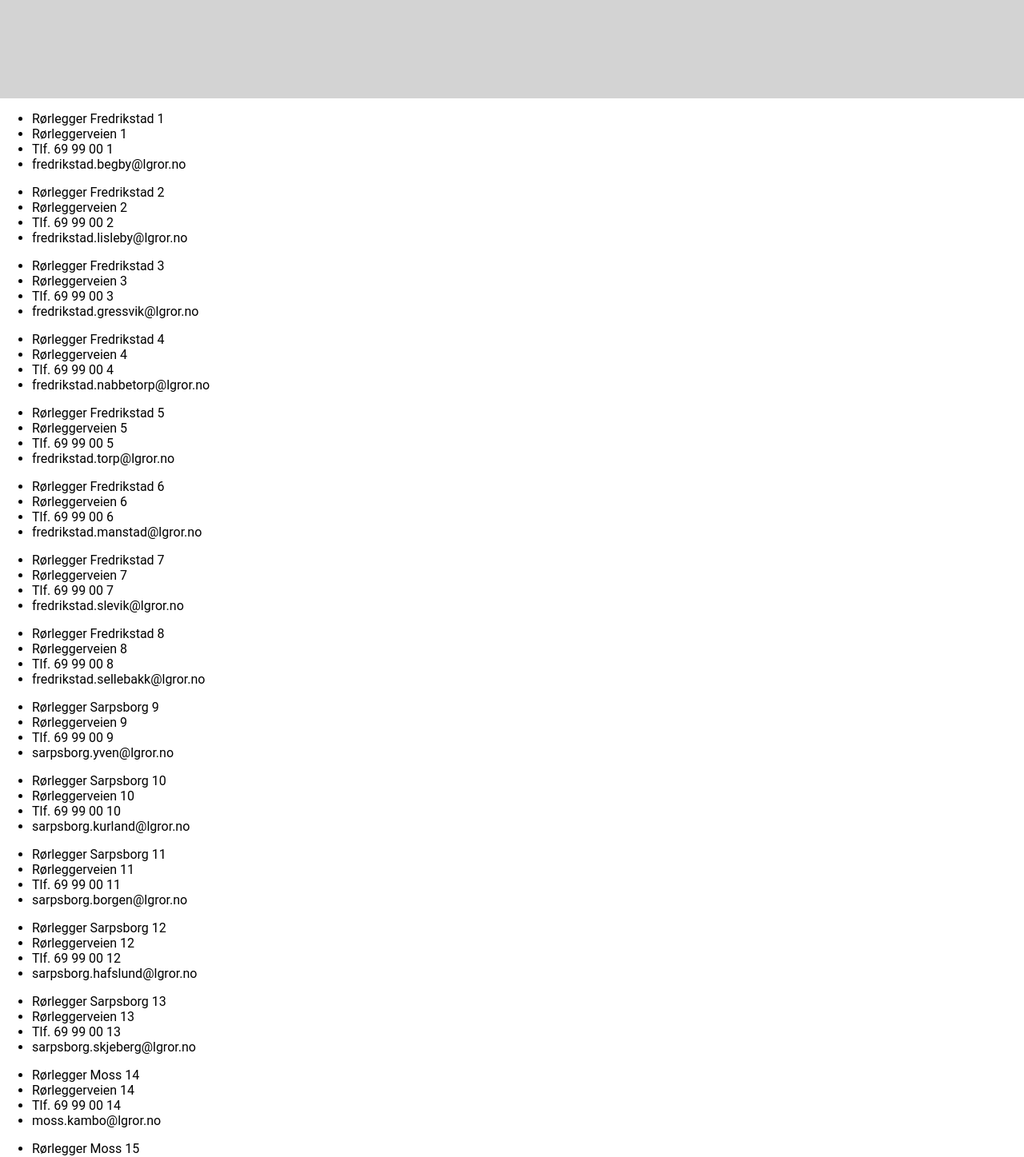
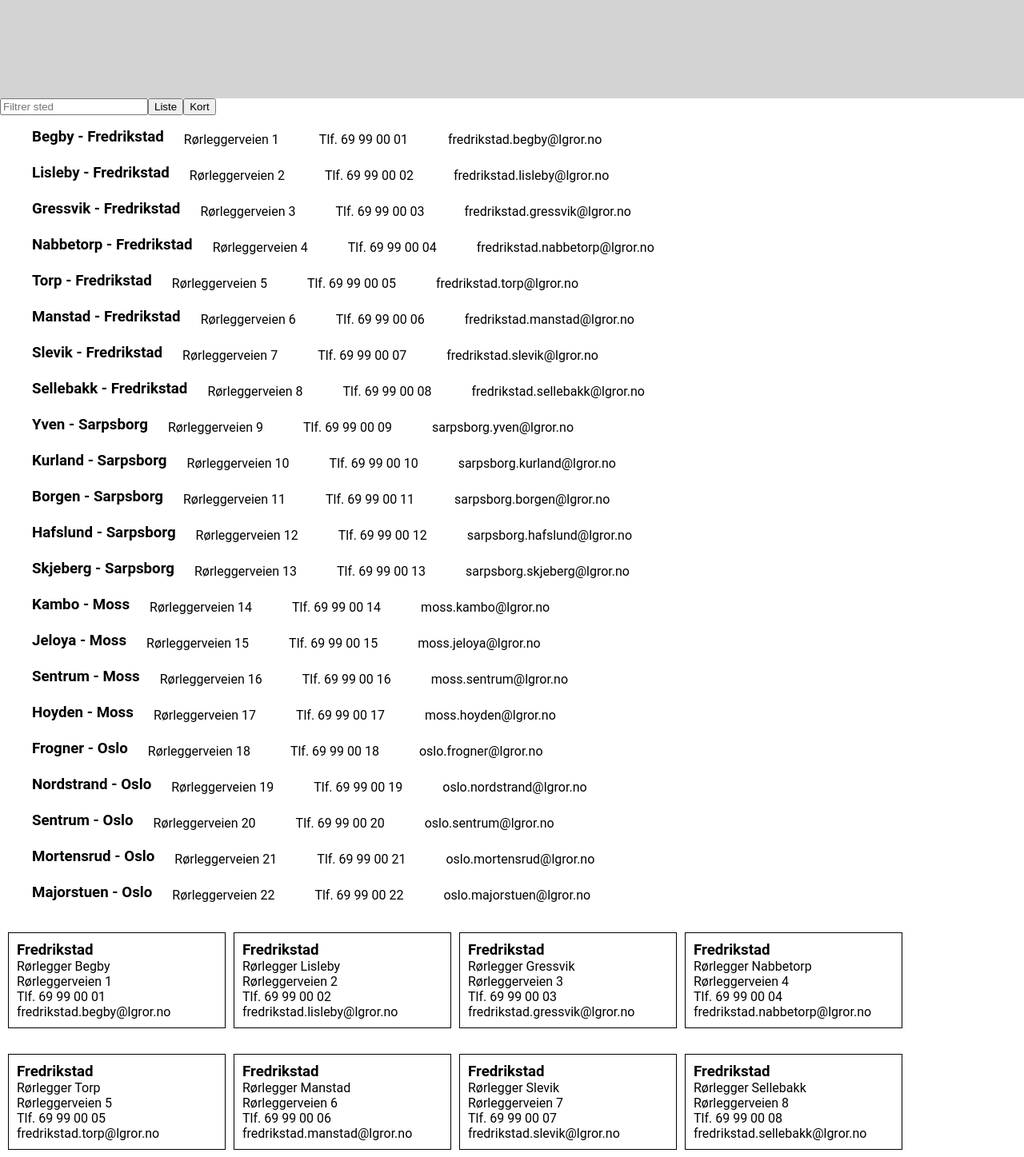
Before and after one commit to Aricin86/eksamen, a React app in the folder client/: page /kontorer in a window 1280 px wide. Shown: the part 340-1787 px from the top of the page at 80% size. Built offline with nearby package versions, Linux system fonts and the light colour scheme.

Commit message:
Offices shown as list and card

```diff
--- a/client/package.json
+++ b/client/package.json
@@ -15,6 +15,7 @@
     "@babel/preset-env": "^7.12.1",
     "@babel/preset-react": "^7.12.1",
     "@babel/register": "7.12.1",
+    "@fortawesome/react-fontawesome": "^0.1.13",
     "@webpack-cli/serve": "^1.1.0",
     "axios": "0.21.0",
     "babel-eslint": "^10.1.0",
@@ -46,6 +47,9 @@
   "dependencies": {
     "@emotion/core": "^10.0.35",
     "@emotion/styled": "^10.0.27",
+    "@fortawesome/fontawesome-free": "^5.15.1",
+    "@fortawesome/fontawesome-svg-core": "^1.2.32",
+    "@fortawesome/free-solid-svg-icons": "^5.15.1",
     "@webpack-cli/init": "^1.0.3",
     "emotion-theming": "^10.0.27",
     "prop-types": "^15.7.2",
--- /dev/null
+++ b/client/src/components/CardOffices.jsx
@@ -0,0 +1,42 @@
+import React, { useState } from 'react';
+import styled from 'styled-components';
+import { OfficeList } from '../data/OfficeList';
+
+const StyledCard = styled.ul`
+  list-style: none;
+  border: 1px solid black;
+  width: 250px;
+  margin-left: 10px;
+  padding: 10px;
+  display: inline-grid;
+`;
+
+const StyledTitle = styled.h3`
+  margin: 0;
+`;
+
+const CardOffices = ({ search }) =>
+  OfficeList.filter((data) => {
+    if (search === '') return data;
+    if (
+      data.place.toLowerCase().includes(search) ||
+      data.locale.toLowerCase().includes(search)
+    ) {
+      return data;
+    }
+  }).map((data, i) => (
+    <StyledCard key={i}>
+      <StyledTitle>{data.place}</StyledTitle>
+      <li>Rørlegger {data.locale}</li>
+      <li>Rørleggerveien {data.officenumber}</li>
+      <li>
+        Tlf. 69 99 00{' '}
+        {data.officenumber < 10 ? `0${data.officenumber}` : data.officenumber}
+      </li>
+      <li>
+        {data.place.toLowerCase()}.{data.locale.toLowerCase()}@lgror.no
+      </li>
+    </StyledCard>
+  ));
+
+export default CardOffices;
--- /dev/null
+++ b/client/src/components/ListOffices.jsx
@@ -0,0 +1,43 @@
+import React, { useState } from 'react';
+import styled from 'styled-components';
+import { OfficeList } from '../data/OfficeList';
+
+const StyledList = styled.ul`
+  list-style: none;
+  display: flex;
+`;
+
+const StyledListItem = styled.li`
+  margin: 5px 25px;
+`;
+
+const StyledTitle = styled.h3`
+  margin: 0;
+`;
+const ListOffices = ({ search }) =>
+  OfficeList.filter((data) => {
+    if (search === '') return data;
+    if (
+      data.place.toLowerCase().includes(search) ||
+      data.locale.toLowerCase().includes(search)
+    ) {
+      return data;
+    }
+  }).map((data, i) => (
+    <StyledList key={i}>
+      <StyledTitle>
+        {data.locale} - {data.place}
+      </StyledTitle>
+      {/* <li>Rørlegger {data.locale}</li> */}
+      <StyledListItem>Rørleggerveien {data.officenumber}</StyledListItem>
+      <StyledListItem>
+        Tlf. 69 99 00{' '}
+        {data.officenumber < 10 ? `0${data.officenumber}` : data.officenumber}
+      </StyledListItem>
+      <StyledListItem>
+        {data.place.toLowerCase()}.{data.locale.toLowerCase()}@lgror.no
+      </StyledListItem>
+    </StyledList>
+  ));
+
+export default ListOffices;
--- a/client/src/data/offices.js
+++ b/client/src/data/OfficeList.js
@@ -1,4 +1,4 @@
-export const officeData = [
+export const OfficeList = [
   {
     place: 'Fredrikstad',
     locale: 'Begby',
@@ -39,6 +39,7 @@ export const officeData = [
     locale: 'Sellebakk',
     officenumber: 8,
   },
+
   {
     place: 'Sarpsborg',
     locale: 'Yven',
@@ -64,6 +65,7 @@ export const officeData = [
     locale: 'Skjeberg',
     officenumber: 13,
   },
+
   {
     place: 'Moss',
     locale: 'Kambo',
@@ -84,6 +86,7 @@ export const officeData = [
     locale: 'Hoyden',
     officenumber: 17,
   },
+
   {
     place: 'Oslo',
     locale: 'Frogner',
@@ -101,7 +104,7 @@ export const officeData = [
   },
   {
     place: 'Oslo',
-    locale: 'Gamle Oslo',
+    locale: 'Mortensrud',
     officenumber: 21,
   },
   {
--- a/client/src/pages/Offices.jsx
+++ b/client/src/pages/Offices.jsx
@@ -1,7 +1,9 @@
-import React from 'react';
-// import ContactForm from '../components/LoginForm'; // ! Må endres
+import React, { useState } from 'react';
 import styled from 'styled-components';
-import { officeData } from '../data/offices';
+// import { FontAwesomeIcon } from '@fortawesome/react-fontawesome';
+// import { faThLarge, faThList } from '@fortawesome/free-solid-svg-icons';
+import ListOffices from '../components/ListOffices';
+import CardOffices from '../components/CardOffices';
 
 const Banner = styled.header`
   grid-row: 1;
@@ -18,24 +20,32 @@ const Banner = styled.header`
   }
 `;
 
-const Offices = () => (
+const Offices = () => {
+  const [search, setSearch] = useState('');
+  const searchOffice = (e) => {
+    const keyword = e.target.value;
+    setSearch(keyword);
+  };
+
+  return (
     <>
       <Banner>
         <h1>Kontorer</h1>
       </Banner>
-    {officeData.map((data, i) => (
-      <ul key={i}>
-        <li>
-          Rørlegger {data.place} {data.officenumber}
-        </li>
-        <li>Rørleggerveien {data.officenumber}</li>
-        <li>Tlf. 69 99 00 {data.officenumber}</li>
-        <li>
-          {data.place.toLowerCase()}.{data.locale.toLowerCase()}@lgror.no
-        </li>
-      </ul>
-    ))}
+      <input type="text" placeholder="Filtrer sted" onChange={searchOffice} />
+      {/* <FontAwesomeIcon icon={faThLarge} size="3x" /> */}
+      {/* <FontAwesomeIcon icon={faThList} size="3x" /> */}
+      <button type="button" onClick={ListOffices}>
+        Liste
+      </button>
+      <button type="button" onClick={CardOffices}>
+        Kort
+      </button>
+      <br />
+      <ListOffices search={search} />
+      <CardOffices search={search} />
     </>
   );
+};
 
 export default Offices;
```
Also changed, not shown: client/src/data/Fredrikstad.js (added, +42 -0 lines), client/src/data/Moss.js (added, +22 -0 lines), client/src/data/Oslo.js (added, +27 -0 lines), client/src/data/Sarpsborg.js (added, +27 -0 lines), 2 other files (tests, documents, lock files or other folders). Lines whose indentation alone changed are shown as unchanged.
